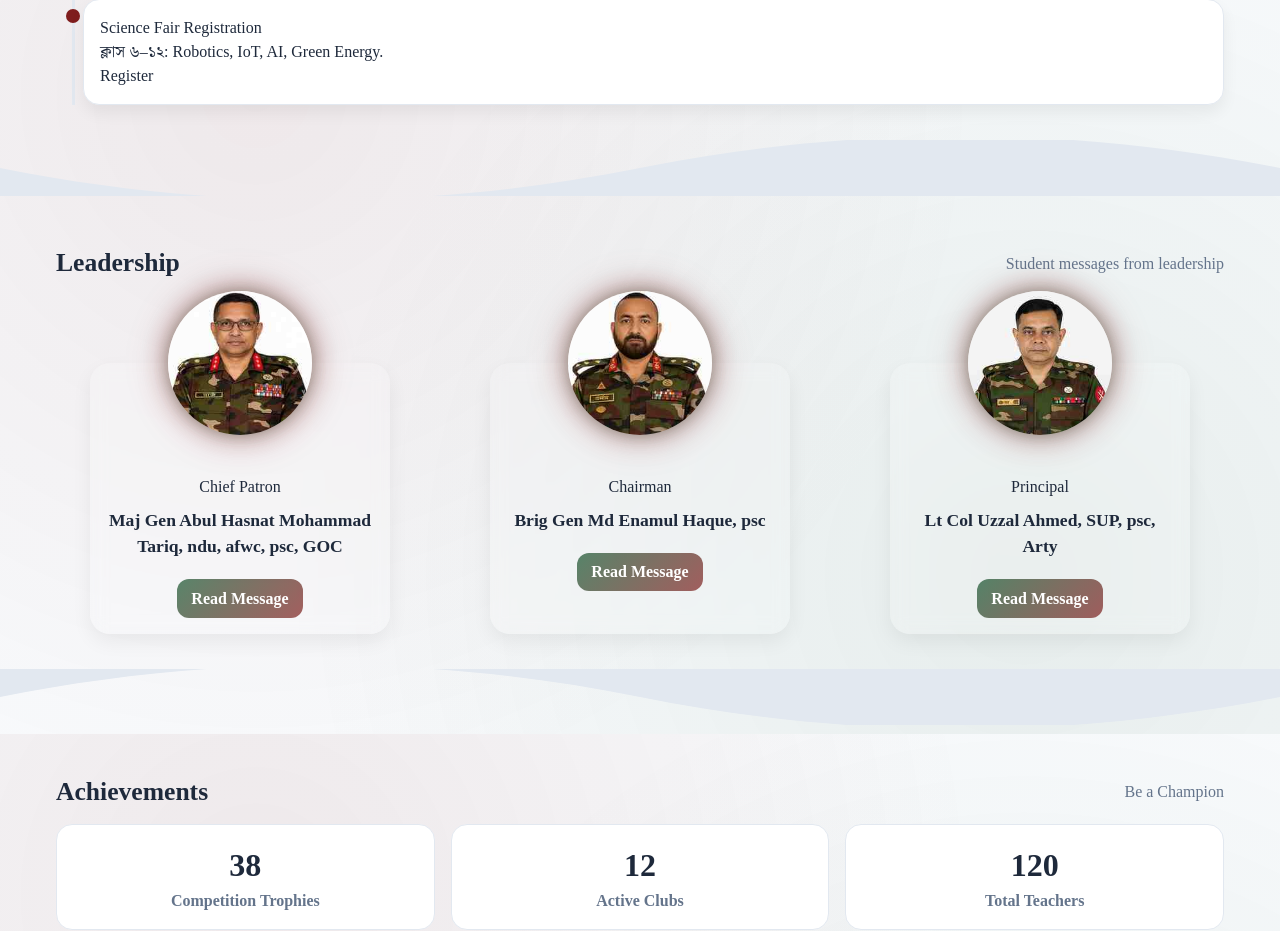
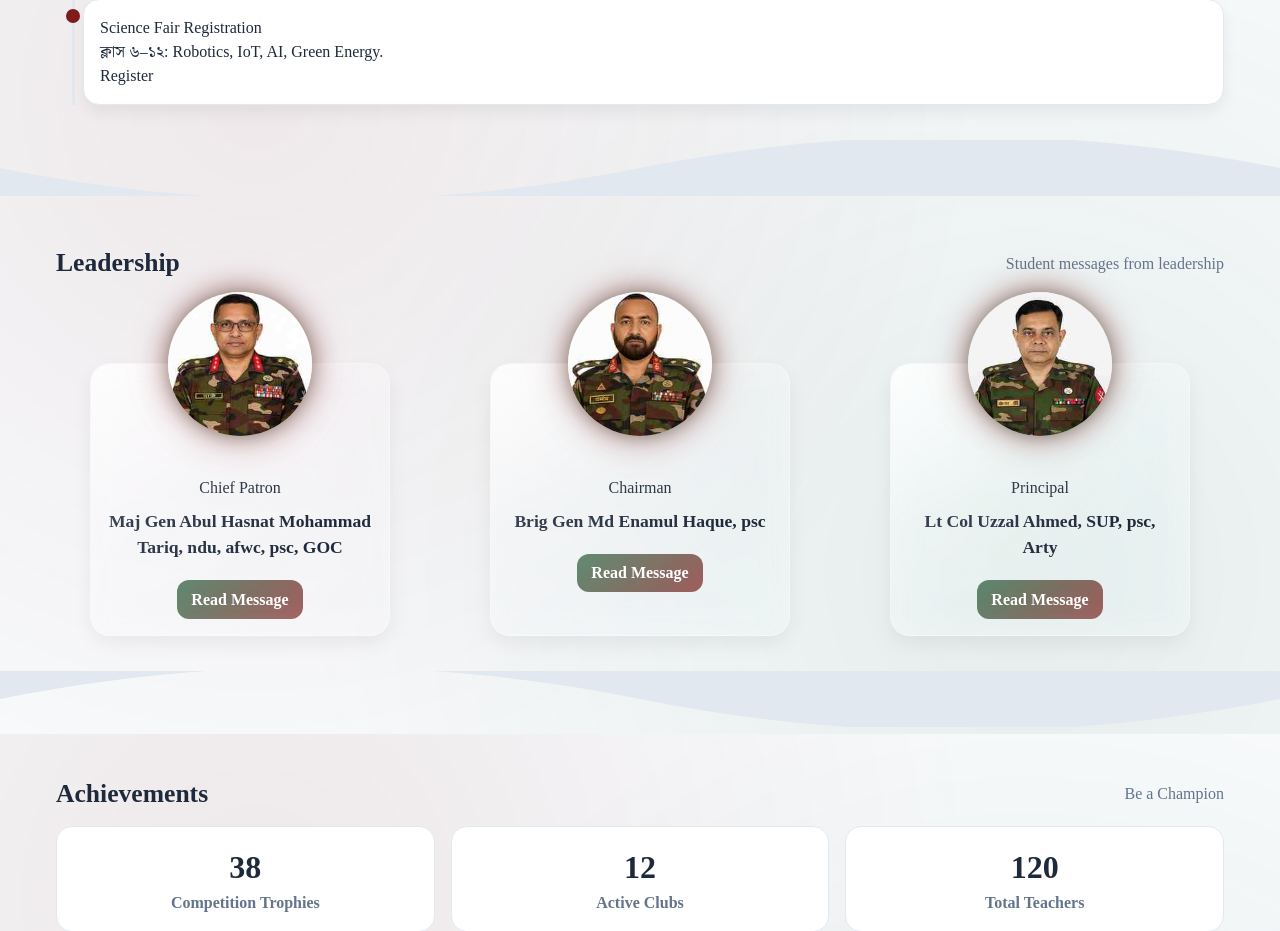
Before and after one commit to mahfuz-alam-shohan/ICPSC-Site, a PHP site: page / in a window 1280 px wide. Shown: the part 866-1797 px from the top of the page. Run offline with PHP 8.4, Linux system fonts and the light colour scheme; some libraries are stand-ins or nearby versions.

Commit message:
style: enhance leader card glass effect

```diff
--- a/frontend/components/common.css
+++ b/frontend/components/common.css
@@ -72,7 +72,9 @@
     .cards{display:grid;grid-template-columns:repeat(3,minmax(0,1fr));gap:1rem}@media(max-width:900px){.cards{grid-template-columns:1fr}}.card{background:#fff;border:1px solid #e2e8f0;border-radius:1rem;padding:1rem;box-shadow:0 8px 16px rgba(2,6,23,.06)}.card.pop{transition:.2s}.card.pop:hover{transform:translateY(-3px);box-shadow:0 16px 32px rgba(2,6,23,.12)}.bul{margin:.3rem 0 0 1rem}
     .timeline{border-left:3px solid #e2e8f0;margin-left:1rem;display:grid;gap:1rem}.timeline li{position:relative;list-style:none}.timeline .dot{position:absolute;left:-9px;top:.6rem;width:14px;height:14px;background:var(--brand-red);border-radius:50%}.timeline .card{margin-left:.5rem}
     .leaders{display:grid;grid-template-columns:repeat(auto-fit,minmax(280px,1fr));justify-items:center;gap:5rem 2rem;margin-top:5rem}
-    .leader{width:100%;max-width:300px;position:relative;display:flex;flex-direction:column;align-items:center;text-align:center;background:rgba(255,255,255,.15);backdrop-filter:blur(8px);border-radius:1.25rem;box-shadow:0 8px 20px rgba(2,6,23,.06);padding-top:6rem;overflow:visible;transition:transform .2s,box-shadow .2s}
+    .leader{width:100%;max-width:300px;position:relative;display:flex;flex-direction:column;align-items:center;text-align:center;background:linear-gradient(135deg,rgba(255,255,255,.25),rgba(255,255,255,.05));border:1px solid rgba(255,255,255,.4);backdrop-filter:blur(12px) saturate(160%);-webkit-backdrop-filter:blur(12px) saturate(160%);border-radius:1.25rem;box-shadow:0 8px 20px rgba(2,6,23,.06),inset 0 0 30px rgba(255,255,255,.1);padding-top:6rem;overflow:visible;transition:transform .2s,box-shadow .2s}
+    .leader::before{content:"";position:absolute;inset:0;border-radius:inherit;background:radial-gradient(circle at top left,rgba(255,255,255,.8),rgba(255,255,255,.1) 40%,rgba(255,255,255,0) 70%);pointer-events:none}
+    .leader::after{content:"";position:absolute;inset:0;border-radius:inherit;box-shadow:inset 0 0 40px rgba(255,255,255,.15);pointer-events:none}
     .leader:hover{transform:translateY(-4px);box-shadow:0 12px 24px rgba(2,6,23,.12)}
     .leader .avatar{position:absolute;top:-4.5rem;left:50%;transform:translateX(-50%);width:9rem;height:9rem;border-radius:50%;overflow:visible;box-shadow:0 0 15px rgba(20,83,45,.35),0 0 30px rgba(127,29,29,.35)}
     .leader .avatar::after{content:"";position:absolute;inset:-15%;border-radius:50%;background:radial-gradient(circle,rgba(20,83,45,.3),rgba(127,29,29,.3),transparent 70%);filter:blur(15px);z-index:-1}
```
